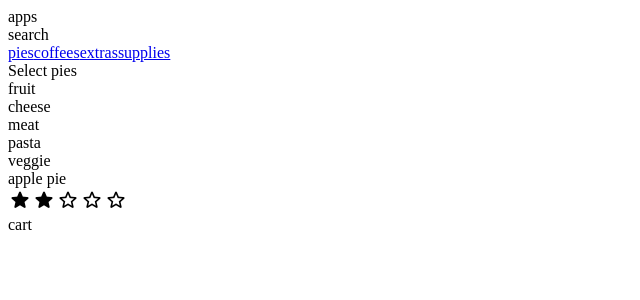
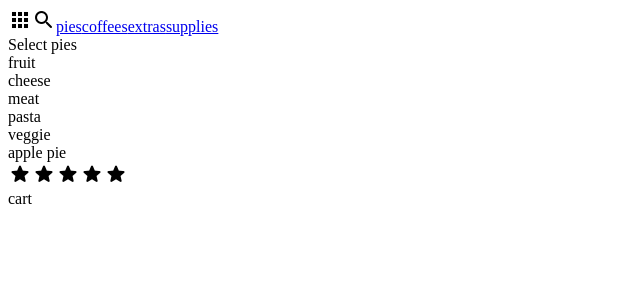
Before and after one commit to heykc/pie-felicia, a React (Create React App) app: page /pies in a window 1280 px wide. Shown: the top 300 px of the page, without its empty margins (0-640 px from the left). Built offline with nearby package versions, Linux system fonts and the light colour scheme.

Commit message:
material icons for main menu and search

```diff
--- a/src/components/SideNav.jsx
+++ b/src/components/SideNav.jsx
@@ -12,8 +12,8 @@ import {Link} from 'react-router-dom';
 const SideNav = () => {
   return (
     <div className="side-nav">
-      <div>apps</div>
-      <div>search</div>
+      <div className="material-icons">apps</div>
+      <div className="material-icons-round">search</div>
 
       <Link to='/pies'>pies</Link>
       <Link to='/coffees'>coffees</Link>
--- a/src/data/shop.js
+++ b/src/data/shop.js
@@ -17,7 +17,7 @@ const SHOP = {
         name: 'apple pie',
         image: '',
         description: 'some description of the product',
-        rating: 2,
+        rating: 5,
         sizes: [
           '6"',
           '8"',
@@ -43,7 +43,7 @@ const SHOP = {
         name: 'americano',
         image: '',
         description: 'some description of the product',
-        rating: 2,
+        rating: 3,
         sizes: [
           '1lb',
           '5lbs',
@@ -66,7 +66,7 @@ const SHOP = {
         name: 'whipped cream',
         image: '',
         description: 'some description of the product',
-        rating: 2,
+        rating: 4,
         sizes: [
           '12oz'
         ],
@@ -83,7 +83,7 @@ const SHOP = {
         name: 'plates',
         image: '',
         description: 'some description of the product',
-        rating: 3,
+        rating: 1,
         sizes: [
           'single'
         ],
```
